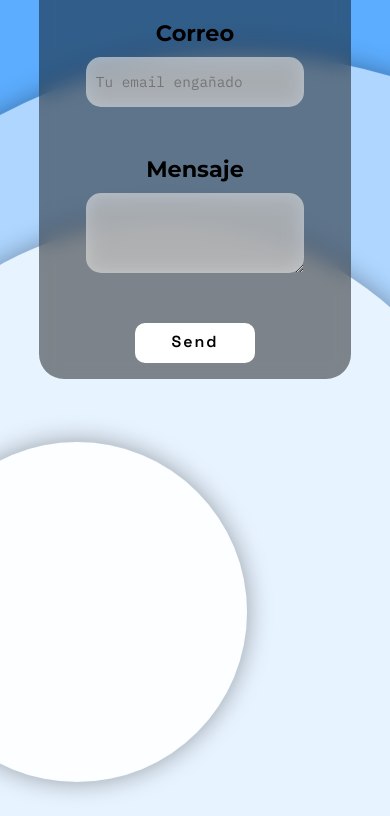
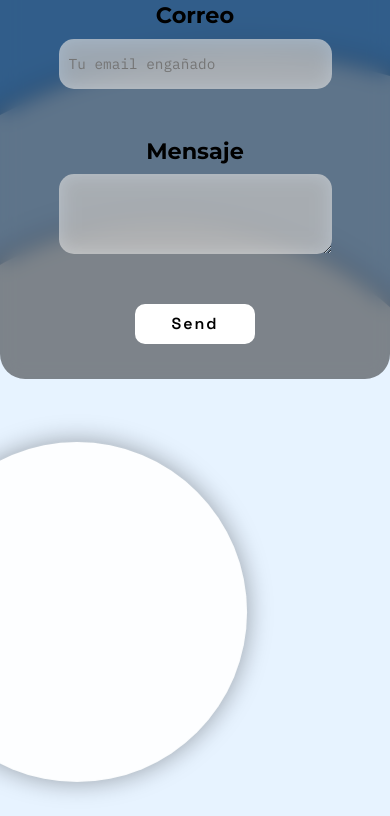
Before and after one commit to ghost11000/ChatBoy, a plain HTML site: page index.html in a window 390 px wide. Shown: the part 225-1041 px from the top of the page. Drawn offline with Linux system fonts and the light colour scheme.

Commit message:
responsive

```diff
--- a/index.html
+++ b/index.html
@@ -22,6 +22,7 @@
         <div class="capa4"></div>
     </div>
 
+    <div class="container-login">
         <div class="login">
             <h1>¿Que osas preguntar?</h1>
             <form action="https://formspree.io/f/xvoekevl" method="POST" class="container-info">
@@ -42,6 +43,7 @@
             </form>
 
         </div>
+    </div>
 
 
 
--- a/style/login.css
+++ b/style/login.css
@@ -1,5 +1,12 @@
+.container-login{
+    position: absolute;
+    top: 0;
+    z-index: 50;
+    width: 100%;
+    height: 100vh;
+}
 .login{
-    position: fixed;
+    position: absolute;
     top: 10%;
     left: 30%;
     width: 480px;
@@ -80,14 +87,14 @@
     letter-spacing: 2px;
 }
 
-@media only screen and (max-width: 721px ){
+@media only screen and (max-width: 720px){
     body{
         overflow-x: hidden;
     }
     .login{
         background-color: #00000075;
-        left: 10%;
-        width: 80%;
+        left: 0px;
+        width: 100%;
         backdrop-filter: blud(10px);
     }
     .login h1{
```
Lines whose indentation alone changed are shown as unchanged.
